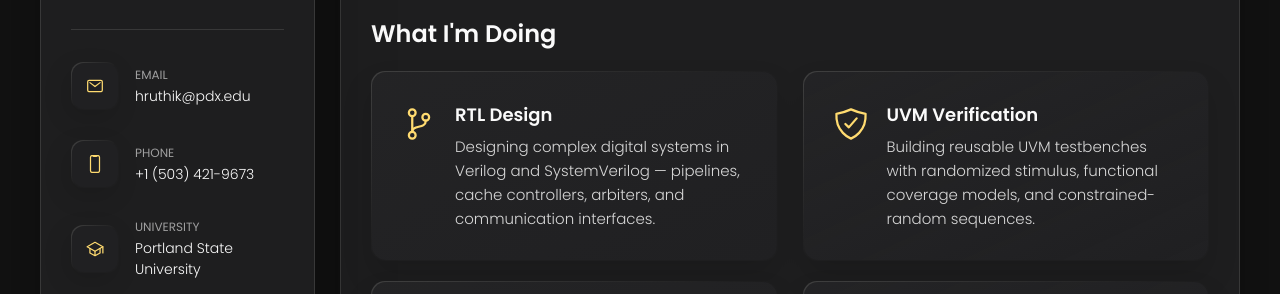
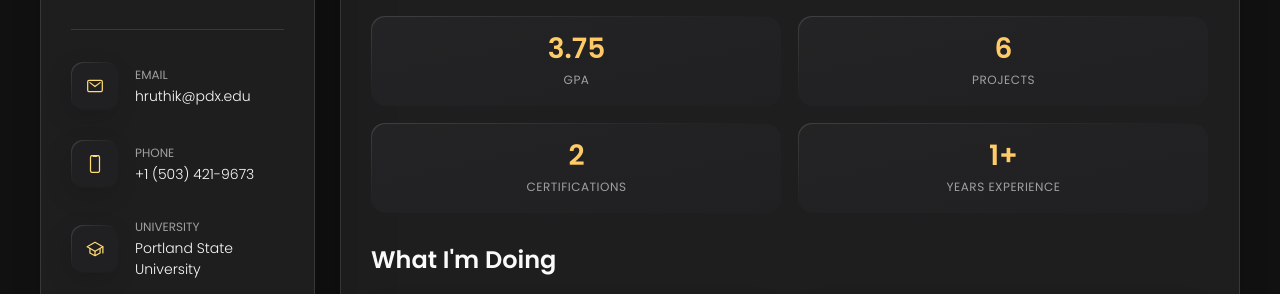
Before and after one commit to hruthikj7349/github-portfolio, a website: page index.html in a window 1280 px wide. Shown: the part 381-675 px from the top of the page. Drawn offline with nearby package versions, Linux system fonts and the light colour scheme; files that its build step writes are made by us from their sources.

Commit message:
Enhance about section with statistics and details
Added additional information and statistics sections to the about page.

```diff
--- a/index.html
+++ b/index.html
@@ -12,14 +12,12 @@
   <link rel="preconnect" href="https://fonts.gstatic.com" crossorigin>
   <link href="https://fonts.googleapis.com/css2?family=Poppins:wght@300;400;500;600&display=swap" rel="stylesheet">
 </head>
+
 <body>
-
   <main>
 
     <aside class="sidebar" data-sidebar>
-
       <div class="sidebar-info">
-
         <figure class="avatar-box">
           <div class="avatar-initials">HJ</div>
         </figure>
@@ -33,7 +31,6 @@
           <span>Show Contacts</span>
           <ion-icon name="chevron-down"></ion-icon>
         </button>
-
       </div>
 
       <div class="sidebar-info_more">
@@ -99,7 +96,6 @@
     </aside>
 
     <div class="main-content">
-
       <nav class="navbar">
         <ul class="navbar-list">
           <li class="navbar-item">
@@ -130,9 +126,31 @@
             Graduate student at Portland State University specializing in Design Verification and Validation with a strong focus on Computer Architecture, UVM, and Formal Verification methodologies.
             Experienced in developing robust testbenches, creating functional and code coverage models, and applying formal methods to ensure design correctness.
           </p>
+
           <p>
             Skilled in verifying complex digital systems including MAC units, with attention to performance, reliability, and edge-case validation. Passionate about bridging the gap between architecture and verification to deliver hardware that works as intended.
           </p>
+        </section>
+
+        <section class="about-stats">
+          <ul class="stats-list">
+            <li class="stats-item">
+              <div class="stats-number">3.75</div>
+              <div class="stats-label">GPA</div>
+            </li>
+            <li class="stats-item">
+              <div class="stats-number">6</div>
+              <div class="stats-label">Projects</div>
+            </li>
+            <li class="stats-item">
+              <div class="stats-number">2</div>
+              <div class="stats-label">Certifications</div>
+            </li>
+            <li class="stats-item">
+              <div class="stats-number">1+</div>
+              <div class="stats-label">Years Experience</div>
+            </li>
+          </ul>
         </section>
 
         <section class="service">
@@ -341,6 +359,7 @@
                 <ion-icon name="chevron-down"></ion-icon>
               </div>
             </button>
+
             <ul class="select-list">
               <li class="select-item"><button data-select-item>All</button></li>
               <li class="select-item"><button data-select-item>RTL Design</button></li>
@@ -352,7 +371,9 @@
           <ul class="project-list">
             <li class="project-item active" data-filter-item data-category="rtl design">
               <div class="project-card">
-                <div class="project-card-icon"><ion-icon name="server-outline"></ion-icon></div>
+                <div class="project-card-icon">
+                  <ion-icon name="server-outline"></ion-icon>
+                </div>
                 <div class="project-card-content">
                   <h3 class="project-title">Split L1 + Shared L2 Cache Controller</h3>
                   <p class="project-category">RTL Design · MESI Coherence</p>
@@ -368,7 +389,9 @@
 
             <li class="project-item active" data-filter-item data-category="verification">
               <div class="project-card">
-                <div class="project-card-icon"><ion-icon name="shield-checkmark-outline"></ion-icon></div>
+                <div class="project-card-icon">
+                  <ion-icon name="shield-checkmark-outline"></ion-icon>
+                </div>
                 <div class="project-card-content">
                   <h3 class="project-title">Asynchronous FIFO with UVM Verification</h3>
                   <p class="project-category">Verification · UVM</p>
@@ -384,7 +407,9 @@
 
             <li class="project-item active" data-filter-item data-category="architecture">
               <div class="project-card">
-                <div class="project-card-icon"><ion-icon name="git-network-outline"></ion-icon></div>
+                <div class="project-card-icon">
+                  <ion-icon name="git-network-outline"></ion-icon>
+                </div>
                 <div class="project-card-content">
                   <h3 class="project-title">MIPS Lite 5-Stage Pipeline Simulator</h3>
                   <p class="project-category">Architecture · Pipeline</p>
@@ -400,7 +425,9 @@
 
             <li class="project-item active" data-filter-item data-category="architecture">
               <div class="project-card">
-                <div class="project-card-icon"><ion-icon name="analytics-outline"></ion-icon></div>
+                <div class="project-card-icon">
+                  <ion-icon name="analytics-outline"></ion-icon>
+                </div>
                 <div class="project-card-content">
                   <h3 class="project-title">Tomasulo's Algorithm Simulator</h3>
                   <p class="project-category">Architecture · Out-of-Order</p>
@@ -416,7 +443,9 @@
 
             <li class="project-item active" data-filter-item data-category="verification">
               <div class="project-card">
-                <div class="project-card-icon"><ion-icon name="checkmark-done-circle-outline"></ion-icon></div>
+                <div class="project-card-icon">
+                  <ion-icon name="checkmark-done-circle-outline"></ion-icon>
+                </div>
                 <div class="project-card-content">
                   <h3 class="project-title">2×2 Arbiter — Formal Verification</h3>
                   <p class="project-category">Verification · Formal Methods</p>
@@ -432,7 +461,9 @@
 
             <li class="project-item active" data-filter-item data-category="rtl design">
               <div class="project-card">
-                <div class="project-card-icon"><ion-icon name="swap-horizontal-outline"></ion-icon></div>
+                <div class="project-card-icon">
+                  <ion-icon name="swap-horizontal-outline"></ion-icon>
+                </div>
                 <div class="project-card-content">
                   <h3 class="project-title">SPI Master-Slave Controller</h3>
                   <p class="project-category">RTL Design · Protocols</p>
@@ -599,6 +630,5 @@
   <script src="./assets/js/script.js"></script>
   <script type="module" src="https://unpkg.com/ionicons@5.5.2/dist/ionicons/ionicons.esm.js"></script>
   <script nomodule src="https://unpkg.com/ionicons@5.5.2/dist/ionicons/ionicons.js"></script>
-
 </body>
 </html>
```
